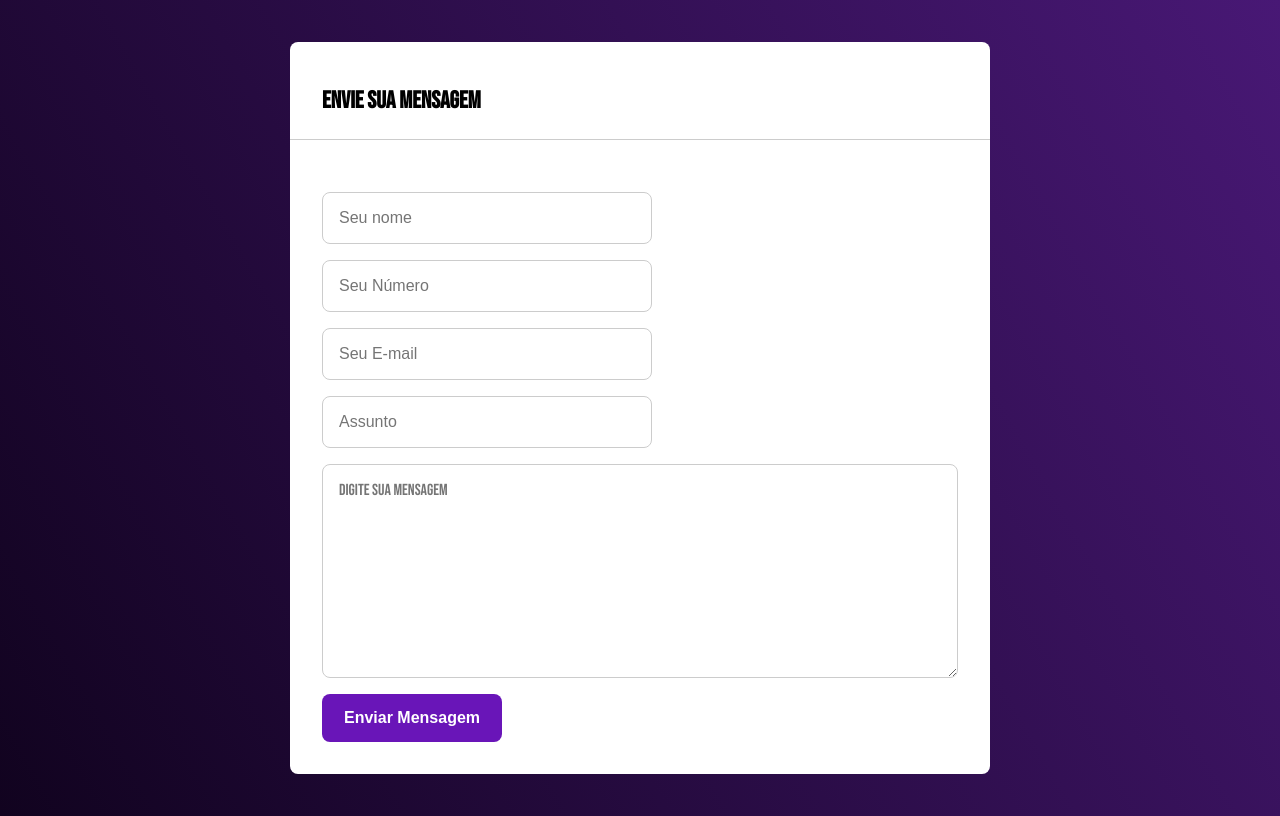
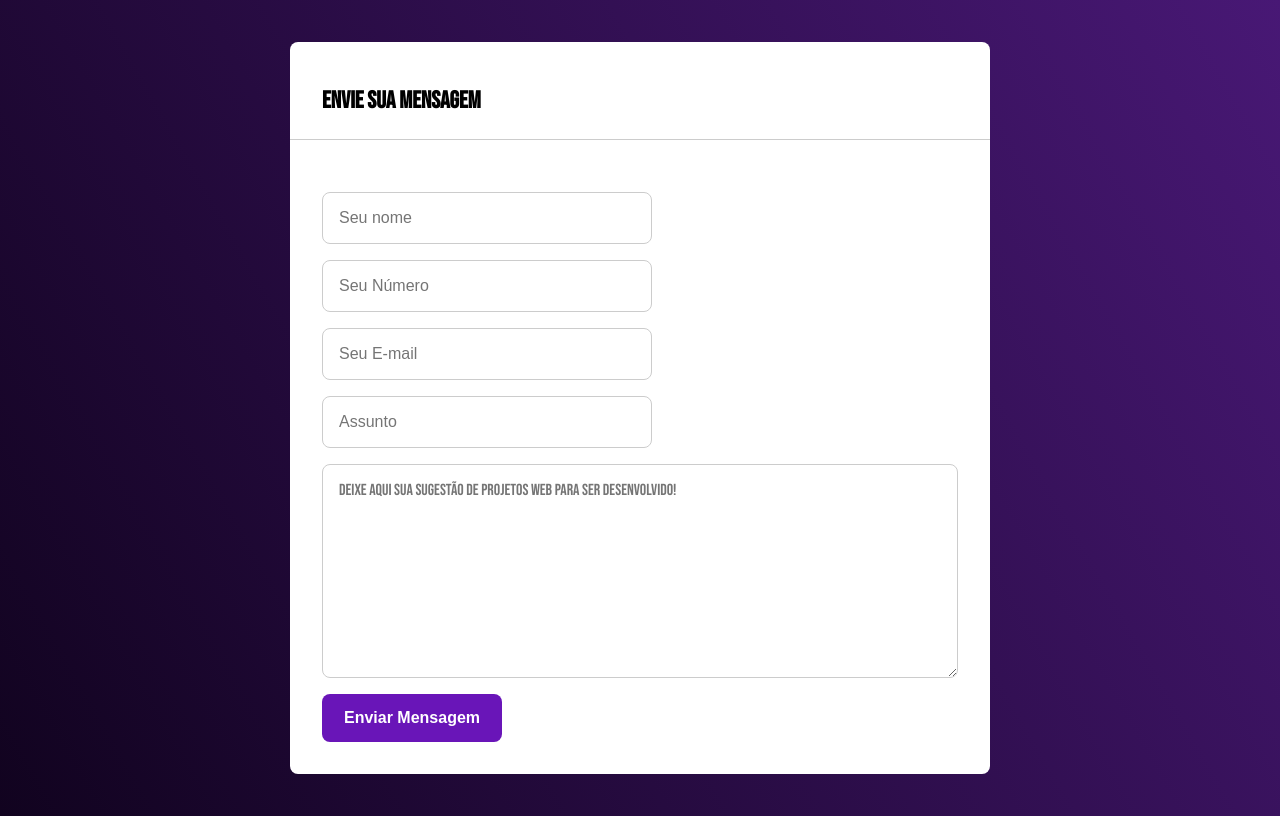
Before and after one commit to arthurcesar466/formsub, a plain HTML site: page index.html in a window 1280 px wide. Drawn offline with nearby package versions, Linux system fonts and the light colour scheme; a web font is replaced by a local one.

Commit message:
alterações na mensagem

```diff
--- a/index.html
+++ b/index.html
@@ -29,7 +29,7 @@
           <input type="text" name="number" placeholder="Seu Número">
           <input type="text" name="email" placeholder="Seu E-mail" />
           <input type="text" name="subject" placeholder="Assunto" />
-          <textarea name="message" placeholder="Digite sua Mensagem"></textarea>
+          <textarea name="message" placeholder="Deixe aqui sua sugestão de projetos web para ser desenvolvido!"></textarea>
           <button type="submit">Enviar Mensagem</button>
         </form>
       </div>
```
